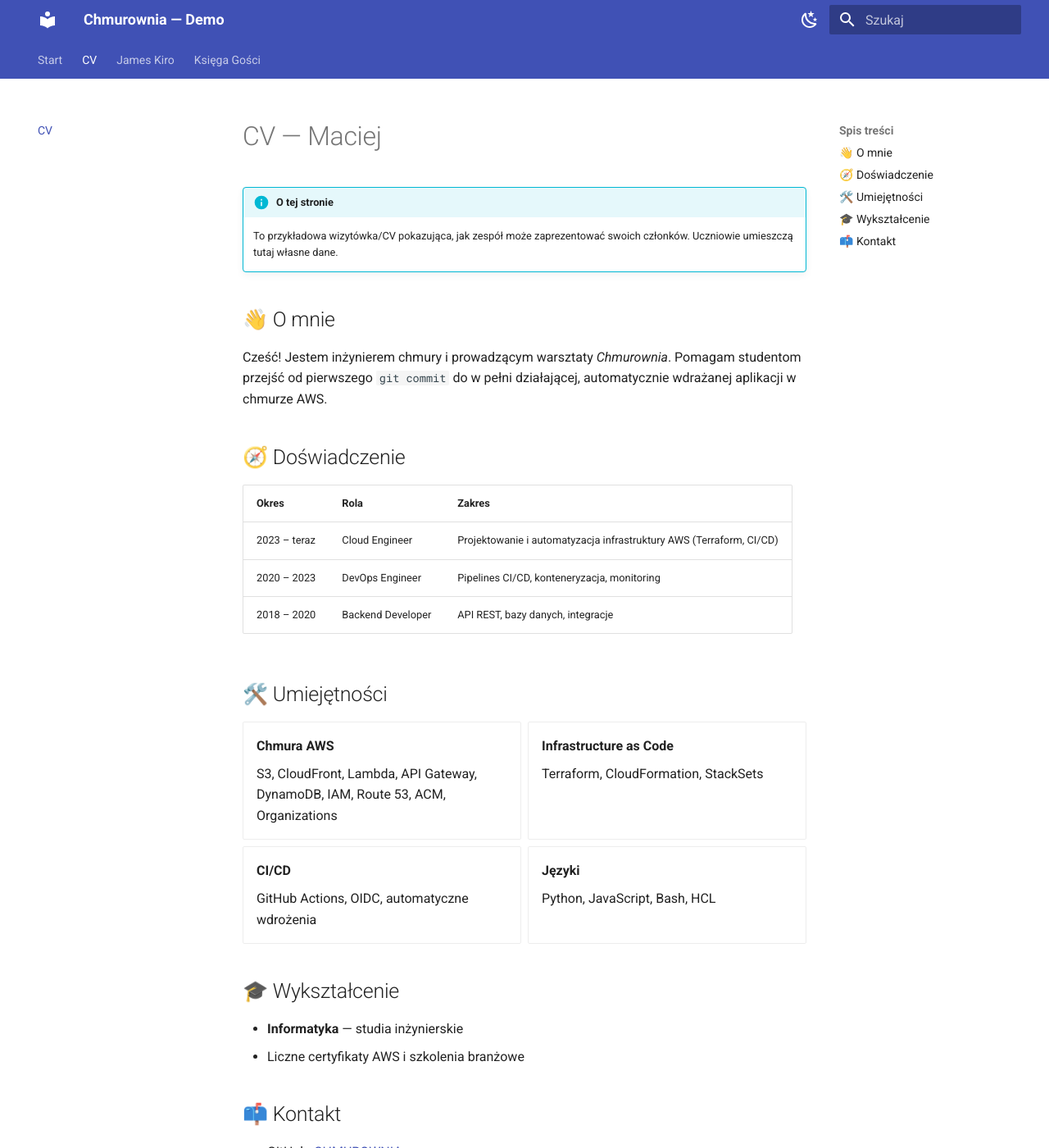
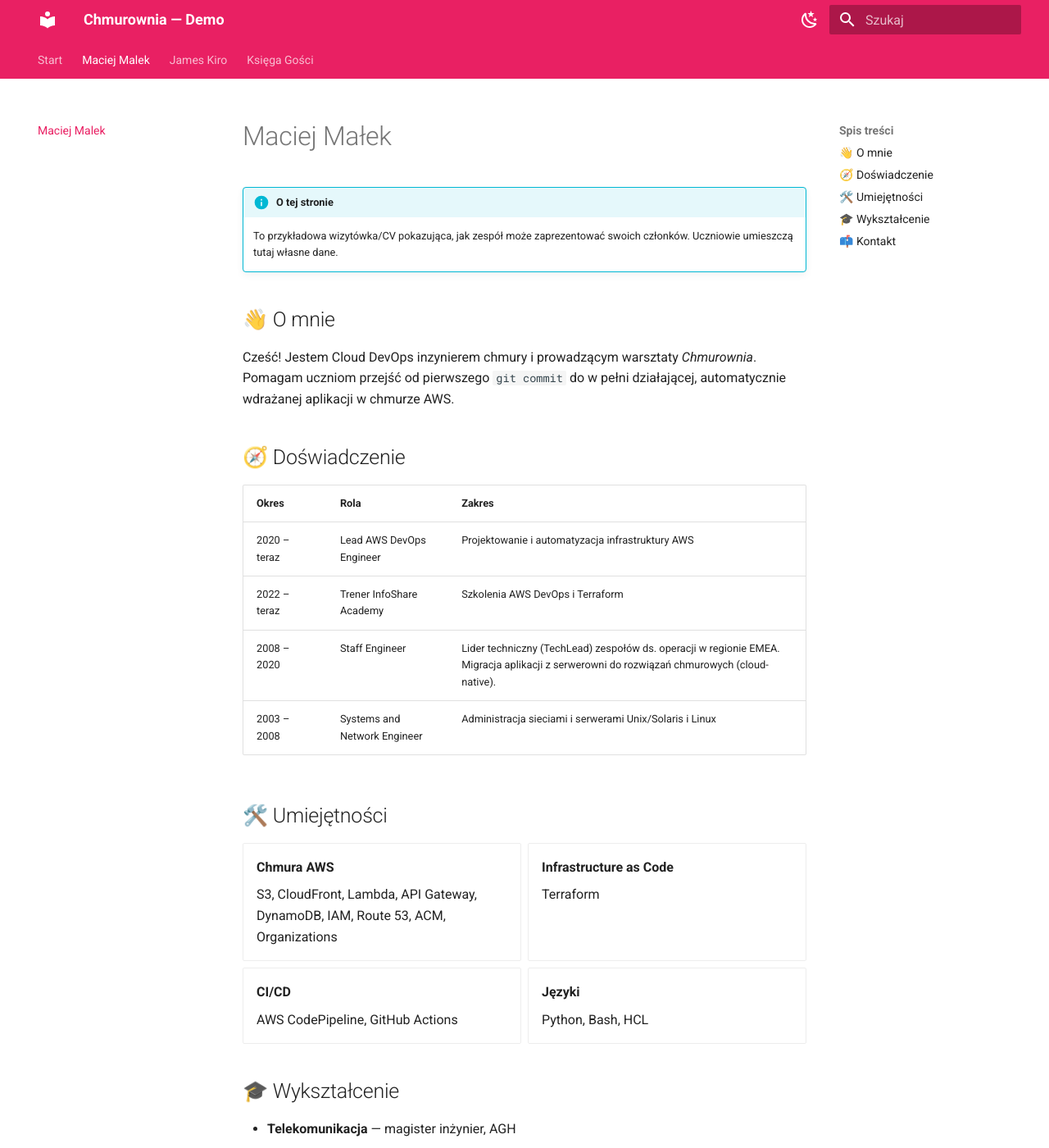
Before and after one commit to chmurownia/demo, an MkDocs documentation site: the page built from docs/cv.md, in a window 1280 px wide and 1400 px high. Shown: the whole window at 82% size. Built offline with MkDocs 1.6.1 and Material for MkDocs 9.7.7, drawn with Linux system fonts in a browser that asks for light colours.

Commit message:
cv updated, RUM added

```diff
--- a/docs/cv.md
+++ b/docs/cv.md
@@ -1,19 +1,20 @@
-# CV — Maciej
+# Maciej Małek
 
 !!! info "O tej stronie"
     To przykładowa wizytówka/CV pokazująca, jak zespół może zaprezentować swoich członków. Uczniowie umieszczą tutaj własne dane.
 
 ## 👋 O mnie
 
-Cześć! Jestem inżynierem chmury i prowadzącym warsztaty *Chmurownia*. Pomagam studentom przejść od pierwszego `git commit` do w pełni działającej, automatycznie wdrażanej aplikacji w chmurze AWS.
+Cześć! Jestem Cloud DevOps inzynierem chmury i prowadzącym warsztaty *Chmurownia*. Pomagam uczniom przejść od pierwszego `git commit` do w pełni działającej, automatycznie wdrażanej aplikacji w chmurze AWS.
 
 ## 🧭 Doświadczenie
 
 | Okres | Rola | Zakres |
 |---|---|---|
-| 2023 – teraz | Cloud Engineer | Projektowanie i automatyzacja infrastruktury AWS (Terraform, CI/CD) |
-| 2020 – 2023 | DevOps Engineer | Pipelines CI/CD, konteneryzacja, monitoring |
-| 2018 – 2020 | Backend Developer | API REST, bazy danych, integracje |
+| 2020 – teraz | Lead AWS DevOps Engineer | Projektowanie i automatyzacja infrastruktury AWS |
+| 2022 – teraz | Trener InfoShare Academy | Szkolenia AWS DevOps i Terraform |
+| 2008 – 2020 | Staff Engineer | Lider techniczny (TechLead) zespołów ds. operacji w regionie EMEA. Migracja aplikacji z serwerowni do rozwiązań chmurowych (cloud-native). |
+| 2003 – 2008 | Systems and Network Engineer | Administracja sieciami i serwerami Unix/Solaris i Linux |
 
 ## 🛠️ Umiejętności
 
@@ -25,22 +26,21 @@ Cześć! Jestem inżynierem chmury i prowadzącym warsztaty *Chmurownia*. Pomaga
 
 - **Infrastructure as Code**
 
-    Terraform, CloudFormation, StackSets
+    Terraform
 
 - **CI/CD**
 
-    GitHub Actions, OIDC, automatyczne wdrożenia
+    AWS CodePipeline, GitHub Actions
 
 - **Języki**
 
-    Python, JavaScript, Bash, HCL
+    Python, Bash, HCL
 
 </div>
 
 ## 🎓 Wykształcenie
 
-- **Informatyka** — studia inżynierskie
-- Liczne certyfikaty AWS i szkolenia branżowe
+- **Telekomunikacja** — magister inżynier, AGH
 
 ## 📫 Kontakt
 
--- a/mkdocs.yml
+++ b/mkdocs.yml
@@ -13,14 +13,14 @@ theme:
   language: pl
   palette:
     - scheme: default
-      primary: indigo
-      accent: blue
+      primary: pink
+      accent: red
       toggle:
         icon: material/weather-night
         name: Tryb ciemny
     - scheme: slate
-      primary: indigo
-      accent: blue
+      primary: pink
+      accent: red
       toggle:
         icon: material/weather-sunny
         name: Tryb jasny
@@ -31,7 +31,7 @@ theme:
 
 nav:
   - Start: index.md
-  - CV: cv.md
+  - Maciej Malek: cv.md
   - James Kiro: james-kiro.md
   - Księga Gości: ksiega.md
 
```
Also changed, not shown: docs/index.md (+19 -0 lines).
